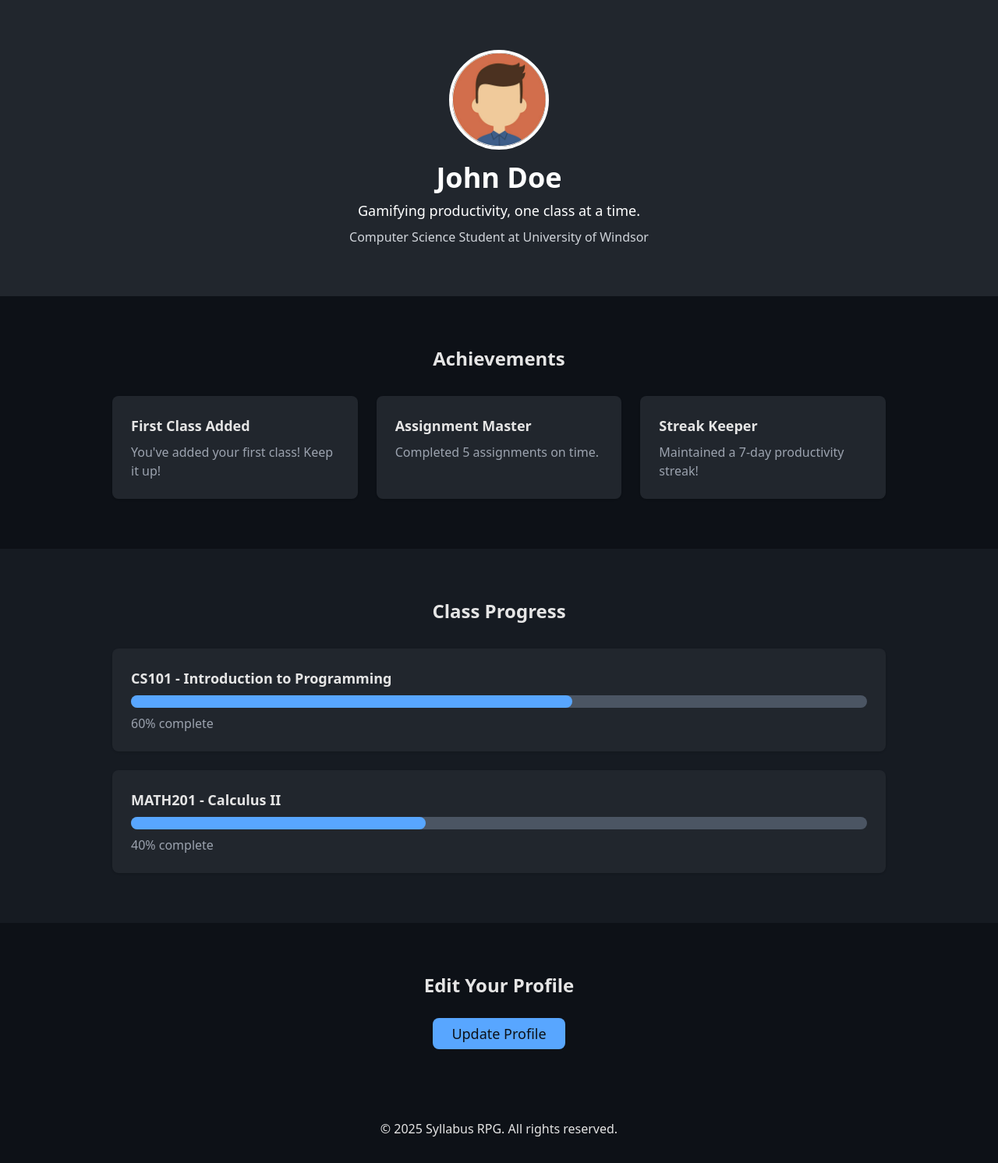
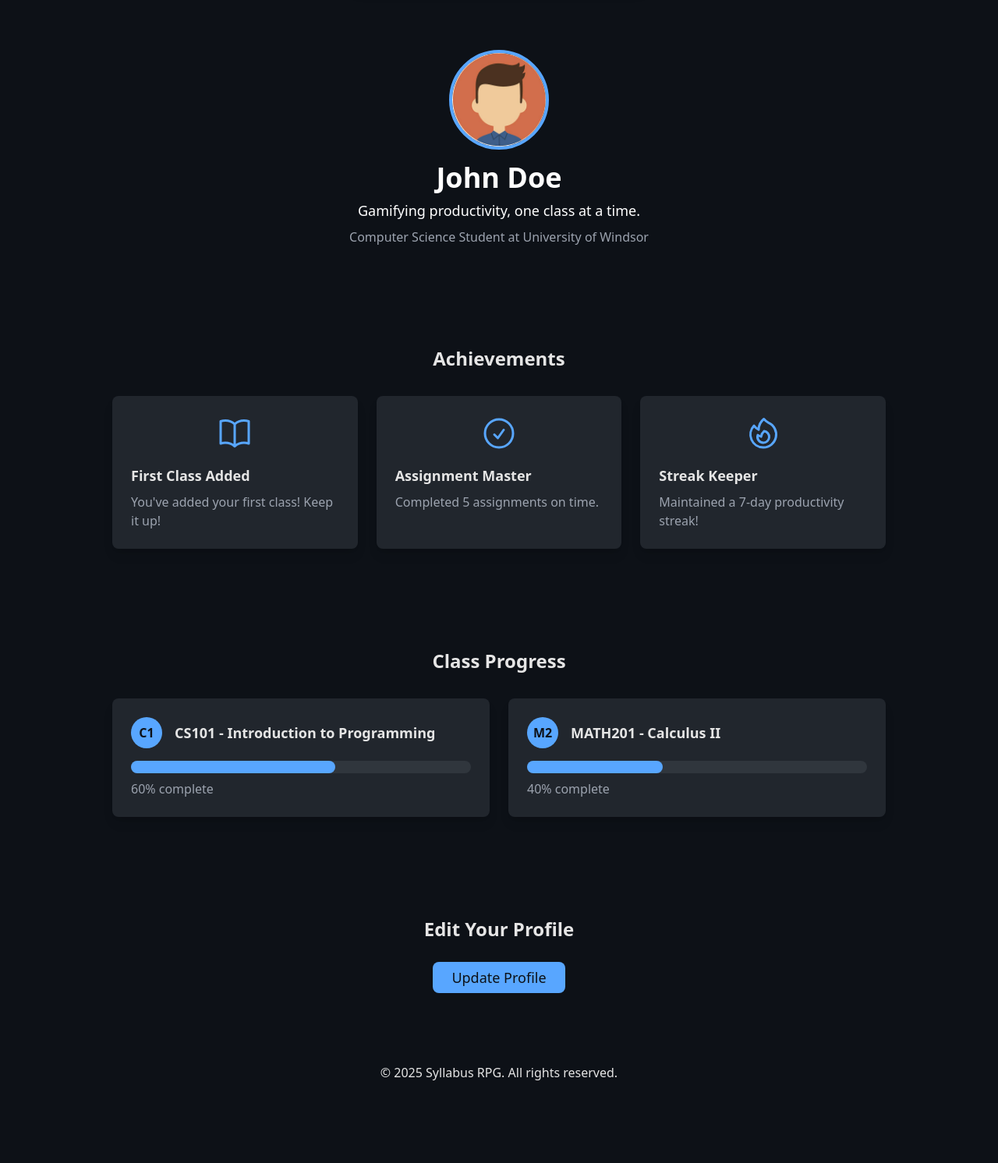
Before and after one commit to supercat7/syllabus-rpg-winhacks2025, a Flask app: page /profile in a window 1280 px wide. Shown: the part 72-1564 px from the top of the page at 78% size. After the commit the page ends 1458 px from the top, so only its background shows below. Run offline with Flask 3, Linux system fonts and the light colour scheme; some libraries are stand-ins or nearby versions.

Commit message:
improved look of profile

```diff
--- a/templates/profile.html
+++ b/templates/profile.html
@@ -15,6 +15,12 @@
       opacity: 1;
       transform: translateY(0);
     }
+    .progress-bar-bg {
+      background-color: #30363D;
+    }
+    .progress-bar-fill {
+      background-color: #58A6FF;
+    }
   </style>
 </head>
 <body class="bg-[#0D1117] text-[#E5E5E5] min-h-screen flex flex-col">
@@ -24,58 +30,78 @@
     <div class="bg-[#21262D] px-10 py-2 rounded-full shadow-lg">
       <ul class="flex items-center space-x-10">
         <li class="flex items-center space-x-2 group">
-          <div class="flex items-center space-x-2 transform transition-transform duration-200 group-hover:-translate-y-1">
-            <svg xmlns="http://www.w3.org/2000/svg" fill="none" viewBox="0 0 24 24" stroke-width="1.5" stroke="currentColor" class="w-6 h-6 text-[#E5E5E5]">
+          <a href="{{ url_for('index') }}" class="flex items-center space-x-2 transform transition-transform duration-200 group-hover:-translate-y-1 text-[#E5E5E5] hover:text-[#58A6FF]">
+            <svg xmlns="http://www.w3.org/2000/svg" fill="none" viewBox="0 0 24 24" stroke-width="1.5" stroke="currentColor" class="w-6 h-6">
               <path stroke-linecap="round" stroke-linejoin="round" d="m2.25 12 8.954-8.955c.44-.439 1.152-.439 1.591 0L21.75 12M4.5 9.75v10.125c0 .621.504 1.125 1.125 1.125H9.75v-4.875c0-.621.504-1.125 1.125-1.125h2.25c.621 0 1.125.504 1.125 1.125V21h4.125c.621 0 1.125-.504 1.125-1.125V9.75M8.25 21h8.25" />
             </svg>
-            <a href="{{ url_for('index') }}" class="text-[#E5E5E5] hover:text-[#58A6FF]">Home</a>
-          </div>
+            <span>Home</span>
+          </a>
         </li>
         <li class="flex items-center space-x-2 group">
-          <div class="flex items-center space-x-2 transform transition-transform duration-200 group-hover:-translate-y-1">
-            <svg xmlns="http://www.w3.org/2000/svg" fill="none" viewBox="0 0 24 24" stroke-width="1.5" stroke="currentColor" class="w-6 h-6 text-[#E5E5E5]">
+          <a href="{{ url_for('todo') }}" class="flex items-center space-x-2 transform transition-transform duration-200 group-hover:-translate-y-1 text-[#E5E5E5] hover:text-[#58A6FF]">
+            <svg xmlns="http://www.w3.org/2000/svg" fill="none" viewBox="0 0 24 24" stroke-width="1.5" stroke="currentColor" class="w-6 h-6">
               <path stroke-linecap="round" stroke-linejoin="round" d="M6 6.878V6a2.25 2.25 0 0 1 2.25-2.25h7.5A2.25 2.25 0 0 1 18 6v.878m-12 0c.235-.083.487-.128.75-.128h10.5c.263 0 .515.045.75.128m-12 0A2.25 2.25 0 0 0 4.5 9v.878m13.5-3A2.25 2.25 0 0 1 19.5 9v.878m0 0a2.246 2.246 0 0 0-.75-.128H5.25c-.263 0-.515.045-.75.128m15 0A2.25 2.25 0 0 1 21 12v6a2.25 2.25 0 0 1-2.25 2.25H5.25A2.25 2.25 0 0 1 3 18v-6c0-.98.626-1.813 1.5-2.122" />
             </svg>
-            <a href="{{ url_for('todo') }}" class="text-[#E5E5E5] hover:text-[#58A6FF]">Tasks</a>
-          </div>
+            <span>Tasks</span>
+          </a>
         </li>
         <li class="flex items-center space-x-2 group">
-          <div class="flex items-center space-x-2 transform transition-transform duration-200 group-hover:-translate-y-1">
-            <svg xmlns="http://www.w3.org/2000/svg" fill="none" viewBox="0 0 24 24" stroke-width="1.5" stroke="currentColor" class="w-6 h-6 text-[#E5E5E5]">
+          <a href="{{ url_for('profile') }}" class="flex items-center space-x-2 transform transition-transform duration-200 group-hover:-translate-y-1 text-[#E5E5E5] hover:text-[#58A6FF]">
+            <svg xmlns="http://www.w3.org/2000/svg" fill="none" viewBox="0 0 24 24" stroke-width="1.5" stroke="currentColor" class="w-6 h-6">
               <path stroke-linecap="round" stroke-linejoin="round" d="M17.982 18.725A7.488 7.488 0 0 0 12 15.75a7.488 7.488 0 0 0-5.982 2.975m11.963 0a9 9 0 1 0-11.963 0m11.963 0A8.966 8.966 0 0 1 12 21a8.966 8.966 0 0 1-5.982-2.275M15 9.75a3 3 0 1 1-6 0 3 3 0 0 1 6 0Z" />
             </svg>
-            <a href="{{ url_for('profile') }}" class="text-[#E5E5E5] hover:text-[#58A6FF]">Profile</a>
-          </div>
+            <span>Profile</span>
+          </a>
         </li>
       </ul>
     </div>
   </nav>
 
-
   <!-- Profile Header Section -->
-  <section class="bg-[#21262D] text-white py-16 fade-in">
+  <section class="text-white py-16 fade-in">
     <div class="max-w-5xl mx-auto text-center">
-      <img src="{{ url_for('static', filename='male_profile_picture.jpg') }}" alt="Profile Avatar" class="w-32 h-32 rounded-full mx-auto border-4 border-white">
+      <img src="{{ url_for('static', filename='male_profile_picture.jpg') }}" alt="Profile Avatar" class="w-32 h-32 rounded-full mx-auto border-4 border-[#58A6FF]">
       <h1 class="text-4xl font-semibold mt-4">John Doe</h1>
       <p class="mt-2 text-lg">Gamifying productivity, one class at a time.</p>
-      <p class="mt-2 text-gray-300">Computer Science Student at University of Windsor</p>
+      <p class="mt-2 text-gray-400">Computer Science Student at University of Windsor</p>
     </div>
   </section>
 
-  <!-- Achievements Section -->
   <section id="achievements" class="py-16 fade-in">
     <div class="max-w-5xl mx-auto px-4">
       <h2 class="text-2xl font-bold text-center mb-8">Achievements</h2>
       <div class="grid grid-cols-1 md:grid-cols-3 gap-6">
-        <div class="bg-[#21262D] p-6 rounded-lg shadow">
+
+        <!-- First Class Added -->
+        <div class="bg-[#21262D] p-6 rounded-lg shadow-lg transform transition-transform duration-500 ease-out hover:scale-105">
+          <div class="flex items-center justify-center mb-4">
+            <svg xmlns="http://www.w3.org/2000/svg" fill="none" viewBox="0 0 24 24" stroke-width="1.5" stroke="currentColor" class="w-12 h-12 text-[#58A6FF]">
+              <path stroke-linecap="round" stroke-linejoin="round" d="M12 6.042A8.967 8.967 0 0 0 6 3.75c-1.052 0-2.062.18-3 .512v14.25A8.987 8.987 0 0 1 6 18c2.305 0 4.408.867 6 2.292m0-14.25a8.966 8.966 0 0 1 6-2.292c1.052 0 2.062.18 3 .512v14.25A8.987 8.987 0 0 0 18 18a8.967 8.967 0 0 0-6 2.292m0-14.25v14.25" />
+            </svg>
+          </div>
           <h3 class="text-lg font-bold">First Class Added</h3>
           <p class="mt-2 text-gray-400">You've added your first class! Keep it up!</p>
         </div>
-        <div class="bg-[#21262D] p-6 rounded-lg shadow">
+
+        <!-- Assignment Master -->
+        <div class="bg-[#21262D] p-6 rounded-lg shadow-lg transform transition-transform duration-500 ease-out hover:scale-105">
+          <div class="flex items-center justify-center mb-4">
+            <svg xmlns="http://www.w3.org/2000/svg" fill="none" viewBox="0 0 24 24" stroke-width="1.5" stroke="currentColor" class="w-12 h-12 text-[#58A6FF]">
+              <path stroke-linecap="round" stroke-linejoin="round" d="M9 12.75 11.25 15 15 9.75M21 12a9 9 0 1 1-18 0 9 9 0 0 1 18 0Z" />
+            </svg>
+          </div>
           <h3 class="text-lg font-bold">Assignment Master</h3>
           <p class="mt-2 text-gray-400">Completed 5 assignments on time.</p>
         </div>
-        <div class="bg-[#21262D] p-6 rounded-lg shadow">
+
+        <!-- Streak Keeper -->
+        <div class="bg-[#21262D] p-6 rounded-lg shadow-lg transform transition-transform duration-500 ease-out hover:scale-105">
+          <div class="flex items-center justify-center mb-4">
+            <svg xmlns="http://www.w3.org/2000/svg" fill="none" viewBox="0 0 24 24" stroke-width="1.5" stroke="currentColor" class="w-12 h-12 text-[#58A6FF]">
+              <path stroke-linecap="round" stroke-linejoin="round" d="M15.362 5.214A8.252 8.252 0 0 1 12 21 8.25 8.25 0 0 1 6.038 7.047 8.287 8.287 0 0 0 9 9.601a8.983 8.983 0 0 1 3.361-6.867 8.21 8.21 0 0 0 3 2.48Z" />
+              <path stroke-linecap="round" stroke-linejoin="round" d="M12 18a3.75 3.75 0 0 0 .495-7.468 5.99 5.99 0 0 0-1.925 3.547 5.975 5.975 0 0 1-2.133-1.001A3.75 3.75 0 0 0 12 18Z" />
+            </svg>
+          </div>
           <h3 class="text-lg font-bold">Streak Keeper</h3>
           <p class="mt-2 text-gray-400">Maintained a 7-day productivity streak!</p>
         </div>
@@ -83,22 +109,32 @@
     </div>
   </section>
 
+
 <!-- Class Progress Section -->
-  <section id="progress" class="py-16 bg-[#161B22] fade-in">
+<section id="progress" class="py-16 fade-in">
   <div class="max-w-5xl mx-auto px-4">
     <h2 class="text-2xl font-bold text-center mb-8">Class Progress</h2>
-      <div class="space-y-6">
-        <div class="bg-[#21262D] p-6 rounded-lg shadow">
-          <h3 class="text-lg font-bold">CS101 - Introduction to Programming</h3>
-          <div class="w-full bg-gray-600 rounded-full h-4 mt-2">
-            <div class="bg-[#58A6FF] h-4 rounded-full" style="width: 60%;"></div>
+    <div class="grid grid-cols-1 md:grid-cols-2 gap-6">
+      <!-- Class Progress Card 1 -->
+      <div class="bg-[#21262D] p-6 rounded-lg shadow-lg transform transition-transform duration-500 ease-out hover:scale-105">
+        <div class="flex items-center mb-4">
+          <div class="w-10 h-10 bg-[#58A6FF] rounded-full flex items-center justify-center text-[#0D1117] font-bold">C1</div>
+          <h3 class="text-lg font-bold ml-4">CS101 - Introduction to Programming</h3>
+        </div>
+        <div class="w-full progress-bar-bg rounded-full h-4">
+          <div class="progress-bar-fill h-4 rounded-full" style="width: 60%;"></div>
         </div>
         <p class="mt-2 text-gray-400">60% complete</p>
       </div>
-        <div class="bg-[#21262D] p-6 rounded-lg shadow">
-          <h3 class="text-lg font-bold">MATH201 - Calculus II</h3>
-          <div class="w-full bg-gray-600 rounded-full h-4 mt-2">
-            <div class="bg-[#58A6FF] h-4 rounded-full" style="width: 40%;"></div>
+
+      <!-- Class Progress Card 2 -->
+      <div class="bg-[#21262D] p-6 rounded-lg shadow-lg transform transition-transform duration-500 ease-out hover:scale-105">
+        <div class="flex items-center mb-4">
+          <div class="w-10 h-10 bg-[#58A6FF] rounded-full flex items-center justify-center text-[#0D1117] font-bold">M2</div>
+          <h3 class="text-lg font-bold ml-4">MATH201 - Calculus II</h3>
+        </div>
+        <div class="w-full progress-bar-bg rounded-full h-4">
+          <div class="progress-bar-fill h-4 rounded-full" style="width: 40%;"></div>
         </div>
         <p class="mt-2 text-gray-400">40% complete</p>
       </div>
@@ -106,7 +142,7 @@
   </div>
 </section>
 
-  <!-- Contact or Edit Profile Section -->
+  <!-- Edit Profile Section -->
   <section id="contact" class="py-16 text-center fade-in">
     <div class="max-w-5xl mx-auto px-4">
       <h2 class="text-2xl font-bold mb-8">Edit Your Profile</h2>
@@ -115,14 +151,13 @@
   </section>
 
   <!-- Footer -->
-  <footer class="bg-[#0D1117] text-[#E5E5E5] py-8 fade-in">
+  <footer class="py-8 fade-in">
     <div class="max-w-7xl mx-auto px-4 text-center">
       <p>&copy; 2025 Syllabus RPG. All rights reserved.</p>
     </div>
   </footer>
 
   <script>
-    // Add 'show' class to elements when the page loads
     window.addEventListener('DOMContentLoaded', () => {
       document.querySelectorAll('.fade-in').forEach(element => {
         setTimeout(() => element.classList.add('show'), 200);
```
Also changed, not shown: templates/index.html (+15 -9 lines). Lines whose indentation alone changed are shown as unchanged.
